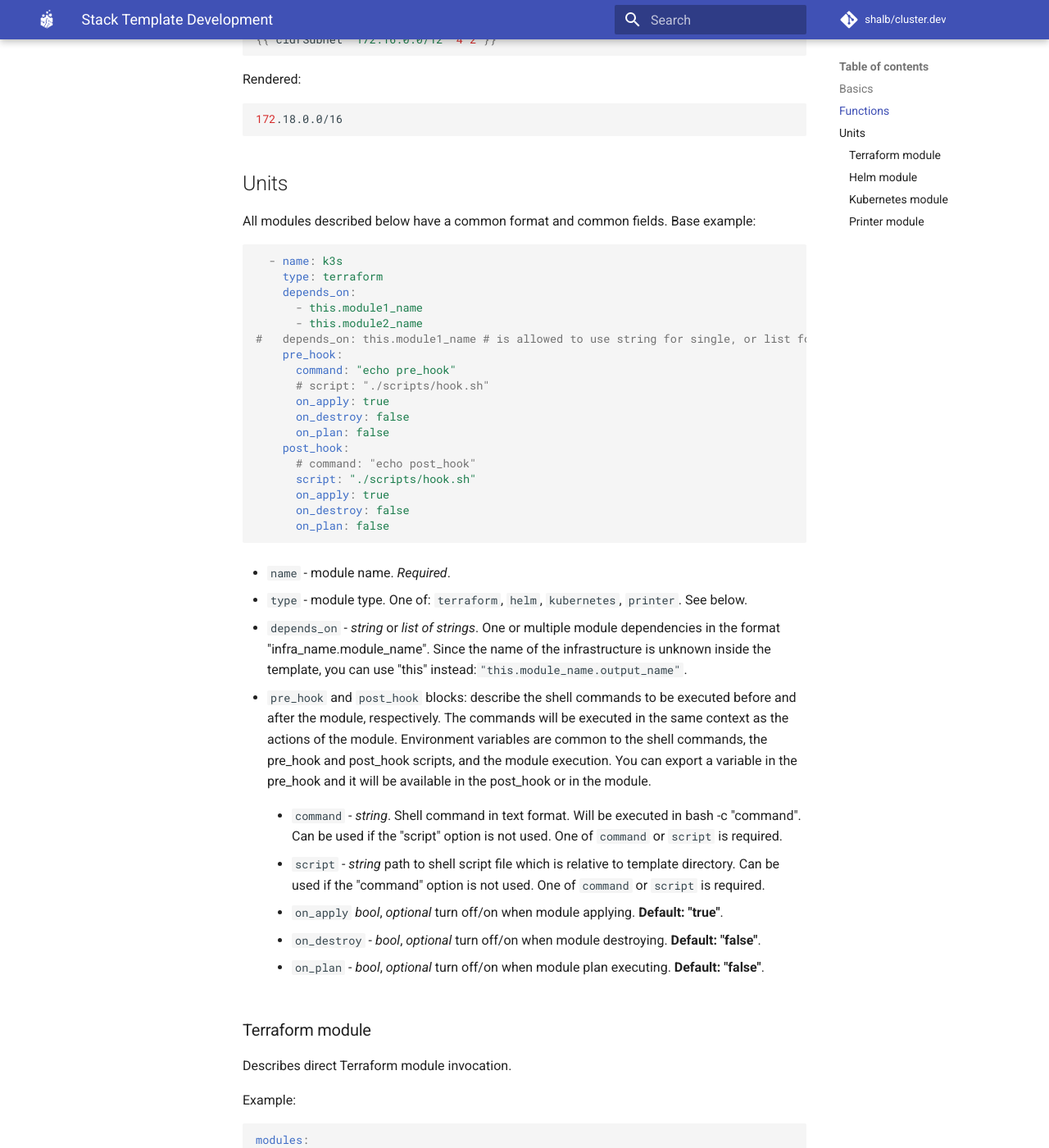
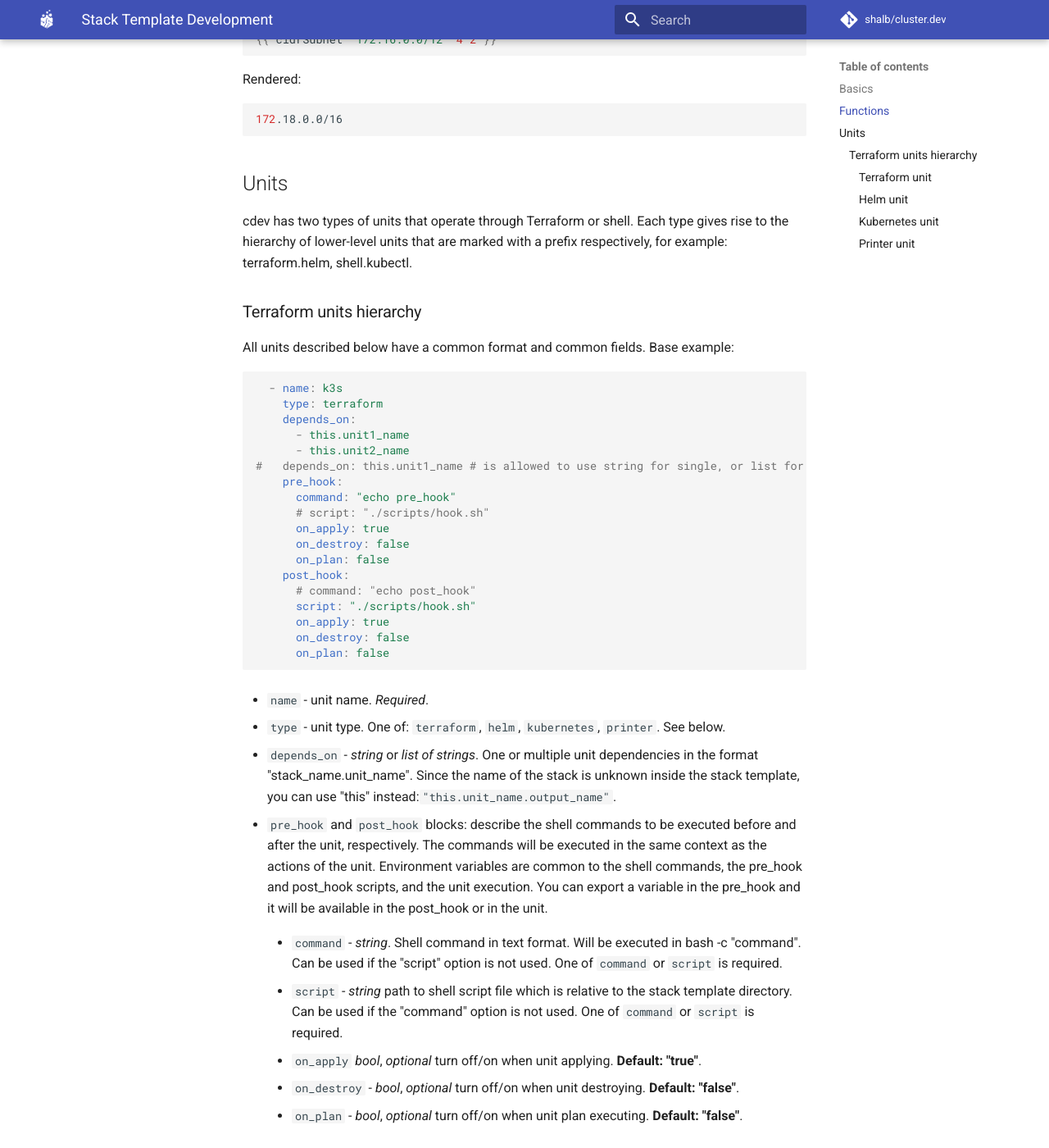
Before and after one commit to shalb/cluster.dev, an MkDocs documentation site: the page built from docs/stack-template-development.md, in a window 1280 px wide and 1400 px high, scrolled down 2248 px. Shown: the whole window at 82% size. Built offline with MkDocs 1.6.1 and Material for MkDocs 9.7.7, drawn with Linux system fonts in a browser that asks for light colours; comment, search, counter and statistics services are not loaded; some of the changed text lies outside the part shown.

Commit message:
Update naming in stack-template-development.md

````diff
--- a/docs/stack-template-development.md
+++ b/docs/stack-template-development.md
@@ -46,7 +46,7 @@ values:
 Target yaml template:
 
 ```yaml
-modules:
+units:
   - name: k3s
     type: terraform
     node_groups: {{ insertYAML .values.node_groups }}
@@ -55,7 +55,7 @@ modules:
 Rendered stack template:
 
 ```yaml
-modules:
+units:
   - name: k3s
     type: terraform
     node_groups:
@@ -88,15 +88,19 @@ Rendered:
 
 ## Units
 
-All modules described below have a common format and common fields. Base example:
+cdev has two types of units that operate through Terraform or shell. Each type gives rise to the hierarchy of lower-level units that are marked with a prefix respectively, for example: terraform.helm, shell.kubectl.
+
+### Terraform units hierarchy
+
+All units described below have a common format and common fields. Base example:
 
 ```yaml
   - name: k3s
     type: terraform
     depends_on:
-      - this.module1_name
-      - this.module2_name
-#   depends_on: this.module1_name # is allowed to use string for single, or list for multiple dependencies
+      - this.unit1_name
+      - this.unit2_name
+#   depends_on: this.unit1_name # is allowed to use string for single, or list for multiple dependencies
     pre_hook:
       command: "echo pre_hook"
       # script: "./scripts/hook.sh"
@@ -111,32 +115,32 @@ All modules described below have a common format and common fields. Base example
       on_plan: false
 ```
 
-* `name` - module name. *Required*.
+* `name` - unit name. *Required*.
 
-* `type` - module type. One of: `terraform`, `helm`, `kubernetes`, `printer`. See below.
+* `type` - unit type. One of: `terraform`, `helm`, `kubernetes`, `printer`. See below.
 
-* `depends_on` - *string* or *list of strings*. One or multiple module dependencies in the format "infra_name.module_name". Since the name of the infrastructure is unknown inside the template, you can use "this" instead:`"this.module_name.output_name"`.
+* `depends_on` - *string* or *list of strings*. One or multiple unit dependencies in the format "stack_name.unit_name". Since the name of the stack is unknown inside the stack template, you can use "this" instead:`"this.unit_name.output_name"`.
 
-* `pre_hook` and `post_hook` blocks: describe the shell commands to be executed before and after the module, respectively. The commands will be executed in the same context as the actions of the module. Environment variables are common to the shell commands, the pre_hook and post_hook scripts, and the module execution. You can export a variable in the pre_hook and it will be available in the post_hook or in the module.
+* `pre_hook` and `post_hook` blocks: describe the shell commands to be executed before and after the unit, respectively. The commands will be executed in the same context as the actions of the unit. Environment variables are common to the shell commands, the pre_hook and post_hook scripts, and the unit execution. You can export a variable in the pre_hook and it will be available in the post_hook or in the unit.
 
     * `command` - *string*. Shell command in text format. Will be executed in bash -c "command". Can be used if the "script" option is not used. One of `command` or `script` is required.
 
-    * `script` - *string* path to shell script file which is relative to template directory. Can be used if the "command" option is not used. One of `command` or `script` is required.
+    * `script` - *string* path to shell script file which is relative to the stack template directory. Can be used if the "command" option is not used. One of `command` or `script` is required.
 
-    * `on_apply` *bool*, *optional* turn off/on when module applying. **Default: "true"**.
+    * `on_apply` *bool*, *optional* turn off/on when unit applying. **Default: "true"**.
 
-    * `on_destroy` - *bool*, *optional* turn off/on when module destroying. **Default: "false"**.
+    * `on_destroy` - *bool*, *optional* turn off/on when unit destroying. **Default: "false"**.
 
-    * `on_plan` - *bool*, *optional* turn off/on when module plan executing. **Default: "false"**.
+    * `on_plan` - *bool*, *optional* turn off/on when unit plan executing. **Default: "false"**.
 
-### Terraform module
+#### Terraform unit
 
-Describes direct Terraform module invocation.
+Describes direct Terraform unit invocation.
 
 Example:
 
 ```yaml
-modules:
+units:
   - name: vpc
     type: terraform
     version: "2.77.0"
@@ -155,14 +159,14 @@ In addition to common options the following are available:
 
 * `inputs` - *map of any*, *required*. A map that corresponds to [input variables](https://www.terraform.io/docs/language/values/variables.html) defined by the module. This block allows to use functions `remoteState` and `insertYAML`.
 
-### Helm module
+#### Helm unit
 
 Describes [Terraform Helm provider](https://registry.terraform.io/providers/hashicorp/helm/latest/docs) invocation.
 
 Example:
 
 ```yaml
-modules:
+units:
   - name: argocd
     type: helm
     provider_version: "2.0.3"
@@ -186,11 +190,11 @@ modules:
 
 In addition to common options the following are available:
 
-* `source` - *map*, *required*. Block describes Helm chart source.
+* `source` - *map*, *required*. This block describes Helm chart source.
 
   * `chart`, `repository`, `version` - correspond to options with the same name from helm_release resource. See [chart](https://registry.terraform.io/providers/hashicorp/helm/latest/docs/resources/release#chart), [repository](https://registry.terraform.io/providers/hashicorp/helm/latest/docs/resources/release#repository) and [version](https://registry.terraform.io/providers/hashicorp/helm/latest/docs/resources/release#version).
 
-* `kubeconfig` - *string*, *required*. Path to the kubeconfig file which is relative to the directory where the module was executed.
+* `kubeconfig` - *string*, *required*. Path to the kubeconfig file which is relative to the directory where the unit was executed.
 * `provider_version` - *string*, *optional*. Version of terraform helm provider to use. Default - latest. See [terraform helm provider](https://registry.terraform.io/providers/hashicorp/helm/latest)
 
 * `additional_options` - *map of any*, *optional*. Corresponds to [Terraform helm_release resource options](https://registry.terraform.io/providers/hashicorp/helm/latest/docs/resources/release#argument-reference). Will be passed as is.
@@ -216,14 +220,14 @@ In addition to common options the following are available:
     }
     ```
 
-### Kubernetes module
+#### Kubernetes unit
 
 Describes [Terraform kubernetes-alpha provider](https://github.com/hashicorp/terraform-provider-kubernetes-alpha) invocation.
 
 Example:
 
 ```yaml
-modules:
+units:
   - name: argocd_apps
     type: kubernetes
     provider_version: "0.2.1"
@@ -232,18 +236,19 @@ modules:
     depends_on: this.argocd
 ```
 
-* `source` - *string*, *required*. Path to Kubernetes manifest that will be converted into a representation of kubernetes-alpha provider. **Source file will be rendered with the template, and also allows to use the functions `remoteState` and `insertYAML`**.
+* `source` - *string*, *required*. Path to Kubernetes manifest that will be converted into a representation of kubernetes-alpha provider. **Source file will be rendered with the stack template, and also allows to use the functions `remoteState` and `insertYAML`**.
 
-* `kubeconfig` - *string*, *required*. Path to the kubeconfig file which is relative to the directory where the module was executed.
+* `kubeconfig` - *string*, *required*. Path to the kubeconfig file which is relative to the directory where the unit was executed.
 * `provider_version` - *string*, *optional*. Version of terraform kubernetes-alpha provider to use. Default - latest. See [terraform kubernetes-alpha provider](https://registry.terraform.io/providers/hashicorp/kubernetes-alpha/latest)
-### Printer module
 
-The module is mainly used to see the outputs of other modules in the console logs.
+#### Printer unit
+
+The unit is mainly used to see the outputs of other units in the console logs.
 
 Example:
 
 ```yaml
-modules:
+units:
   - name: print_outputs
     type: printer
     inputs:
````
